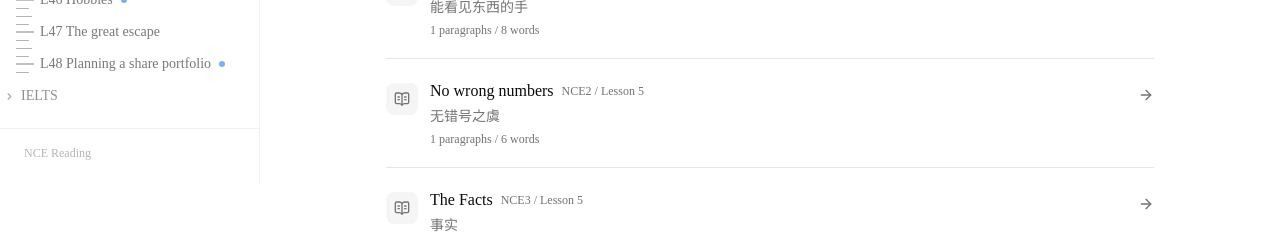
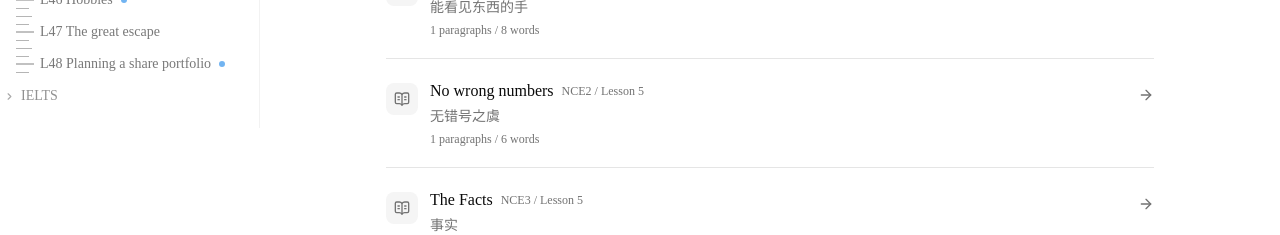
Before and after one commit to farisni/nce-nextjs, a Next.js app: page /itles in a window 1280 px wide. Shown: the part 1620-1855 px from the top of the page. Built offline with nearby package versions, Linux system fonts and the light colour scheme.

Commit message:
chore: remove sidebar footer

```diff
--- a/src/components/app-sidebar.tsx
+++ b/src/components/app-sidebar.tsx
@@ -85,11 +85,7 @@ export function AppSidebar() {
         ))}
       </Sidebar001Content>
 
-      <Sidebar001Footer>
-        <div className="px-3 py-2 text-xs text-foreground/30">
-          NCE Reading
-        </div>
-      </Sidebar001Footer>
+
     </Sidebar001>
   );
 }
```
